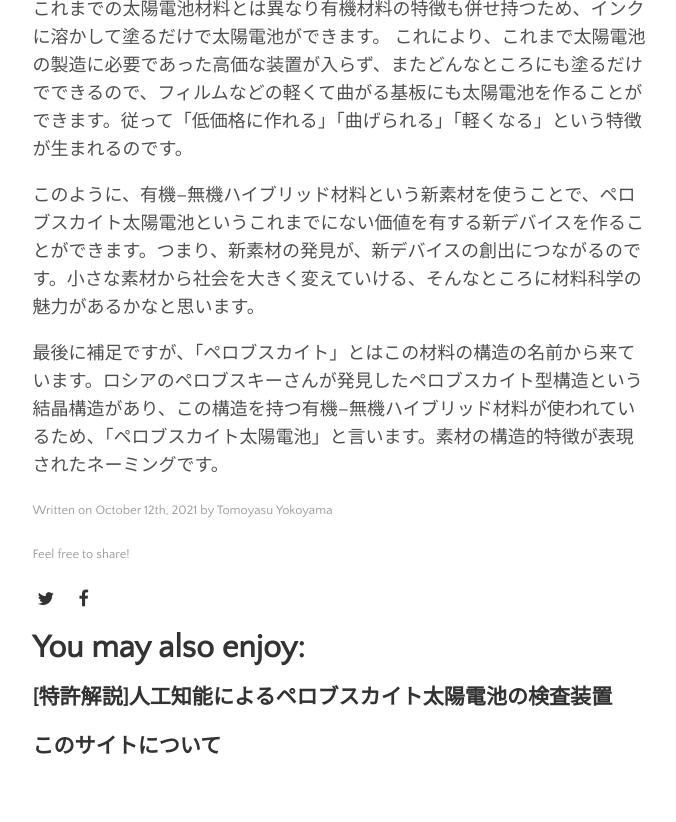
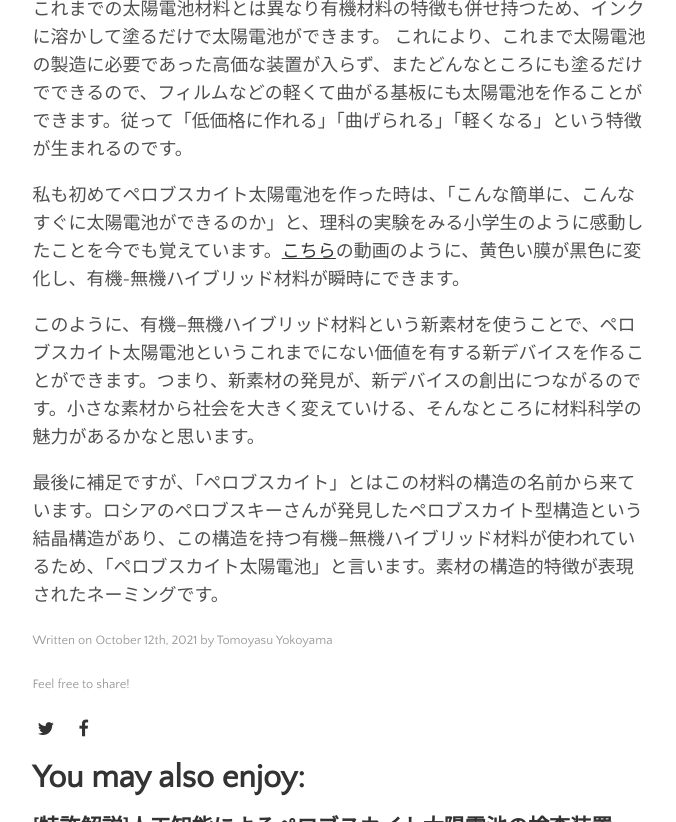
Before and after one commit to yokoyamatomoyasu/yokoyamatomoyasu.github.io, a Jekyll site: the page built from _posts/2021-10-12-tech-trend-1.md, in a window 1280 px wide and 900 px high, scrolled down 2219 px, cut to the strip 78-900 px from the top of the window. Shown: the whole strip, without its empty margins (300-976 px from the left). Built offline with Jekyll 4.4.1, drawn with Linux system fonts in a browser that asks for light colours.

Commit message:
GitHub pages site with Jekyll

```diff
--- a/_posts/2021-10-12-tech-trend-1.md
+++ b/_posts/2021-10-12-tech-trend-1.md
@@ -42,6 +42,8 @@ image: solar_cell.jpg
 これまでの太陽電池材料とは異なり有機材料の特徴も併せ持つため、インクに溶かして塗るだけで太陽電池ができます。
 これにより、これまで太陽電池の製造に必要であった高価な装置が入らず、またどんなところにも塗るだけでできるので、フィルムなどの軽くて曲がる基板にも太陽電池を作ることができます。従って「低価格に作れる」「曲げられる」「軽くなる」という特徴が生まれるのです。
 
+私も初めてペロブスカイト太陽電池を作った時は、「こんな簡単に、こんなすぐに太陽電池ができるのか」と、理科の実験をみる小学生のように感動したことを今でも覚えています。[こちら](https://youtu.be/d2npedzLFaA?t=283)の動画のように、黄色い膜が黒色に変化し、有機-無機ハイブリッド材料が瞬時にできます。
+
 このように、有機–無機ハイブリッド材料という新素材を使うことで、ペロブスカイト太陽電池というこれまでにない価値を有する新デバイスを作ることができます。つまり、新素材の発見が、新デバイスの創出につながるのです。小さな素材から社会を大きく変えていける、そんなところに材料科学の魅力があるかなと思います。
 
 最後に補足ですが、「ペロブスカイト」とはこの材料の構造の名前から来ています。ロシアのペロブスキーさんが発見したペロブスカイト型構造という結晶構造があり、この構造を持つ有機–無機ハイブリッド材料が使われているため、「ペロブスカイト太陽電池」と言います。素材の構造的特徴が表現されたネーミングです。
```
